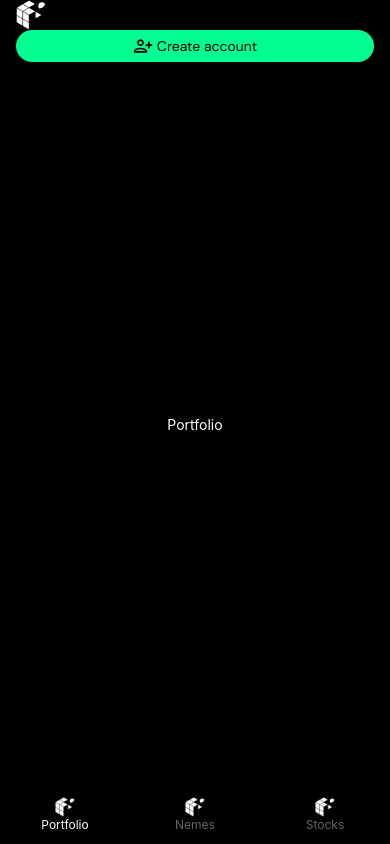
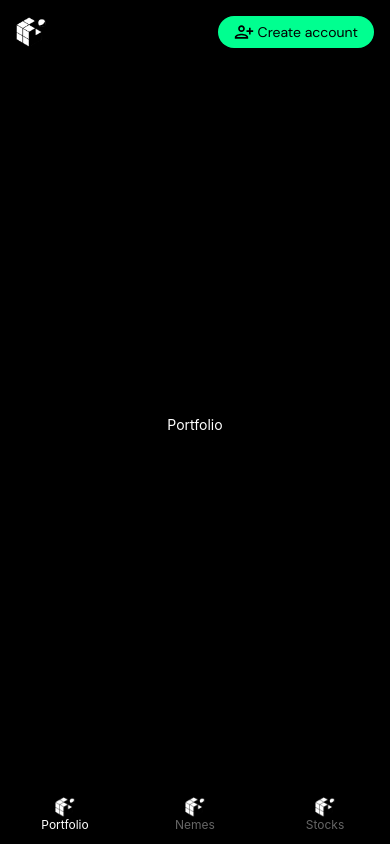
Before and after one commit to bocharnikov-andrey/react-native-app, a React Native app: screen / in a window 390 px wide. Built offline with nearby package versions, Linux system fonts and the light colour scheme.

Commit message:
Small changes in Top bar structure

```diff
--- a/src/components/TopBar/index.tsx
+++ b/src/components/TopBar/index.tsx
@@ -1,9 +1,9 @@
 import { FC } from "react";
 import { Image, TouchableOpacity, View } from "react-native";
 import { styles } from "./styles";
-import CenterView from "../shared/CenterView";
-import RowDirectionView from "../shared/RowDirectionView";
 import PrimaryButton from "../shared/PrimaryButton";
+import ViewCenter from "../shared/ViewCenter";
+import ViewRow from "../shared/ViewRow";
 import { COLORS } from "../../constants/colors";
 
 type Props = {
@@ -20,15 +20,14 @@ const TopBar: FC<Props> = ({ navigationRef }) => {
   };
 
   return (
-    <CenterView style={styles.topBar}>
-      <RowDirectionView style={styles.wrapper}>
+    <ViewCenter style={styles.container}>
+      <ViewRow style={styles.content}>
         <TouchableOpacity onPress={returnToMainPage} onLongPress={() => null}>
           <Image
             source={require("../../../assets/images/favicon.png")}
             style={{ width: 30, height: 30 }}
           />
         </TouchableOpacity>
-        <View>
         <PrimaryButton
           title="Create account"
           pressHandler={() => null}
@@ -36,9 +35,8 @@ const TopBar: FC<Props> = ({ navigationRef }) => {
           size="small"
           textColor={COLORS.black}
         />
-        </View>
-      </RowDirectionView>
-    </CenterView>
+      </ViewRow>
+    </ViewCenter>
   );
 };
 
--- a/src/components/TopBar/styles.ts
+++ b/src/components/TopBar/styles.ts
@@ -2,12 +2,12 @@ import { StyleSheet } from "react-native";
 import { COLORS } from "../../constants/colors";
 
 export const styles = StyleSheet.create({
-  topBar: {
+  container: {
     height: 64,
     paddingHorizontal: 16,
     backgroundColor: COLORS.black,
   },
-  wrapper: {
+  content: {
     width: "100%",
   },
 });
--- a/src/components/shared/CenterView/index.tsx
+++ b/src/components/shared/ViewCenter/index.tsx
@@ -1,20 +1,20 @@
 import { FC, ReactNode } from "react";
-import { StyleSheet, Text, TextProps, TextStyle } from "react-native";
+import { StyleSheet, View, TextProps, TextStyle } from "react-native";
 
 type Props = TextProps & {
   children: ReactNode;
+  isRow?: boolean;
   style?: TextStyle | TextStyle[];
-  isRow?: boolean;
 };
 
-const CenterView: FC<Props> = (props) => {
+const ViewCenter: FC<Props> = (props) => {
   const textStyle = styles({ ...props });
   const passedStyles = Array.isArray(props.style) ? Object.assign({}, ...props.style) : props.style;
 
   return (
-    <Text style={[textStyle.container, { ...passedStyles }]} {...props}>
+    <View {...props} style={[textStyle.container, { ...passedStyles }]}>
       {props.children}
-    </Text>
+    </View>
   );
 };
 
@@ -27,4 +27,4 @@ const styles = ({ isRow }: Props) =>
     },
   });
 
-export default CenterView;
+export default ViewCenter;
--- a/src/components/shared/RowDirectionView/index.tsx
+++ b/src/components/shared/ViewRow/index.tsx
@@ -3,18 +3,17 @@ import { FlexStyle, StyleSheet, TextStyle, View, ViewProps } from "react-native"
 
 type Props = ViewProps & {
   children: ReactNode;
+  jc?: FlexStyle["justifyContent"];
   ai?: FlexStyle["alignItems"];
-  jc?: FlexStyle["justifyContent"];
   style?: TextStyle | TextStyle[];
-  isRow?: boolean;
 };
 
-const RowDirectionView: FC<Props> = (props) => {
+const ViewRow: FC<Props> = (props) => {
   const textStyle = styles({ ...props });
   const passedStyles = Array.isArray(props.style) ? Object.assign({}, ...props.style) : props.style;
 
   return (
-    <View style={[textStyle.container, { ...passedStyles }]} {...props}>
+    <View {...props} style={[{ ...passedStyles }, textStyle.container]}>
       {props.children}
     </View>
   );
@@ -29,4 +28,4 @@ const styles = ({ ai, jc }: Props) =>
     },
   });
 
-export default RowDirectionView;
+export default ViewRow;
```
Lines whose indentation alone changed are shown as unchanged.
